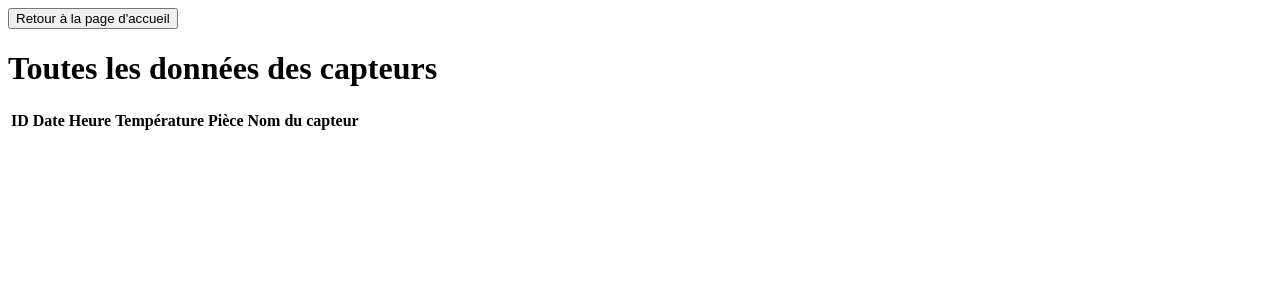
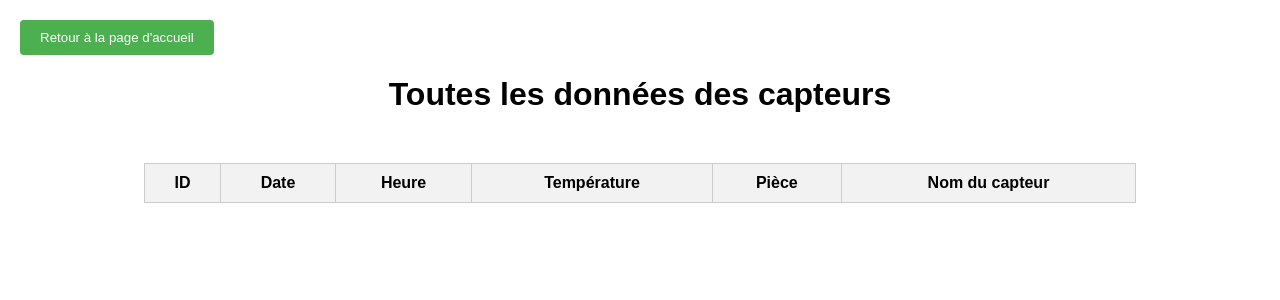
Before and after one commit to KikiLeKiri/SAE24, a Django app: template ProjetSAE24/appsae/templates/appsae/toute_donnee.html in a window 1280 px wide. Shown: the top 300 px of the page. Run offline with Django 4.2, Linux system fonts and the light colour scheme; the template is opened without the code that fills it, so the values that code supplies are empty.

Commit message:
Finito !

```diff
--- /dev/null
+++ b/ProjetSAE24/appsae/static/appsae/toute_donnee.css
@@ -0,0 +1,52 @@
+body {
+    font-family: Arial, sans-serif;
+    margin: 20px;
+}
+
+h1 {
+    text-align: center;
+}
+
+table {
+    width: 80%;
+    margin: 0 auto;
+    margin-top: 50px;
+    border-collapse: collapse;
+}
+
+table th,
+table td {
+    padding: 10px;
+    text-align: center;
+    border: 1px solid #ccc;
+}
+
+table th {
+    background-color: #f2f2f2;
+}
+
+table tr:nth-child(even) {
+    background-color: #f9f9f9;
+}
+
+table tr:hover {
+    background-color: #eaeaea;
+}
+
+button {
+    padding: 10px 20px;
+    background-color: #4CAF50;
+    color: white;
+    border: none;
+    border-radius: 4px;
+    cursor: pointer;
+    transition: background-color 0.3s;
+}
+
+button:hover {
+    background-color: #45a049;
+}
+
+a {
+    text-decoration: none;
+}
--- a/ProjetSAE24/appsae/templates/appsae/capteur_list.html
+++ b/ProjetSAE24/appsae/templates/appsae/capteur_list.html
@@ -12,7 +12,7 @@
             <a class="capteur-button" href="{% url 'donnee_list' capteur.id %}">{{ capteur.nom_capteur }}</a>
         {% endfor %}
     </div>
-    <h1>Voir les données de tous les capteurs</h1>
+    <h2>Voir les données de tous les capteurs</h2>
     <a href="{% url 'toute_donnee' %}">
         <button>Afficher toutes les données</button>
     </a>
--- a/ProjetSAE24/appsae/templates/appsae/modifier_capteur.html
+++ b/ProjetSAE24/appsae/templates/appsae/modifier_capteur.html
@@ -1,6 +1,8 @@
 <!DOCTYPE html>
 <html>
 <head>
+    {% load static %}
+    <link rel="stylesheet" type="text/css" href="{% static 'appsae/donnee_list.css' %}">
     <title>Modifier le capteur</title>
 </head>
 <body>
--- a/ProjetSAE24/appsae/templates/appsae/toute_donnee.html
+++ b/ProjetSAE24/appsae/templates/appsae/toute_donnee.html
@@ -5,8 +5,8 @@
     </a>
 <head>
     <title>Toutes les données des capteurs</title>
-    {% comment %} {% load static %}
-    <link rel="stylesheet" type="text/css" href="{% static 'appsae/toute_donnee.css' %}"> {% endcomment %}
+    {% load static %}
+    <link rel="stylesheet" type="text/css" href="{% static 'appsae/toute_donnee.css' %}">
 </head>
 <body>
     <h1>Toutes les données des capteurs</h1>
@@ -38,5 +38,12 @@
 
         </tbody>
     </table>
+    <script>
+        // Fonction pour actualiser la page en javascript
+        function actualiserPage() {
+            location.reload();
+        }
+        setInterval(actualiserPage, 10000);
+    </script>
 </body>
 </html>
--- a/ProjetSAE24/appsae/urls.py
+++ b/ProjetSAE24/appsae/urls.py
@@ -21,6 +21,7 @@ urlpatterns = [
     path('donnee_list/<int:capteur_id>/', views.donnee_list, name='donnee_list'),
     path('modifier_capteur/<int:capteur_id>/', views.modifier_capteur, name='modifier_capteur'),
     path('toute_donnee/', views.toute_donnee, name='toute_donnee'),
-    path('graphique/<int:capteur_id>/', views.affichage_graphique, name='graphique')
+    path('graphique/<int:capteur_id>/', views.affichage_graphique, name='graphique'),
+    path('export-csv/<int:capteur_id>/', views.export_csv, name='export_csv'),
 
 ]
```
Also changed, not shown: ProjetSAE24/appsae/static/appsae/capteur_list.css (+22 -0 lines), ProjetSAE24/appsae/static/appsae/donnee_list.css (+32 -4 lines), ProjetSAE24/appsae/static/appsae/modifier_capteur.css (added, +62 -0 lines), ProjetSAE24/appsae/templates/appsae/donnee_list.html (+16 -2 lines), ProjetSAE24/appsae/templates/appsae/graphique.html (+7 -0 lines), ProjetSAE24/appsae/views.py (+17 -1 lines).
